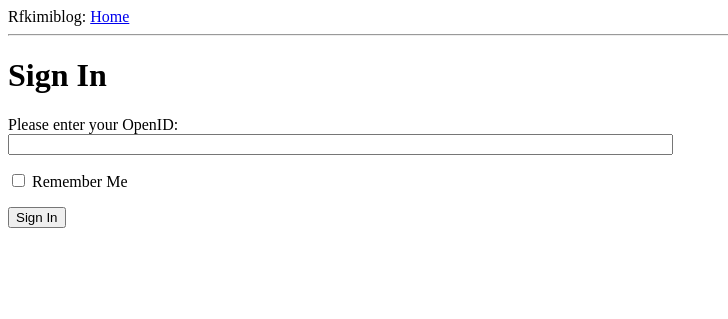
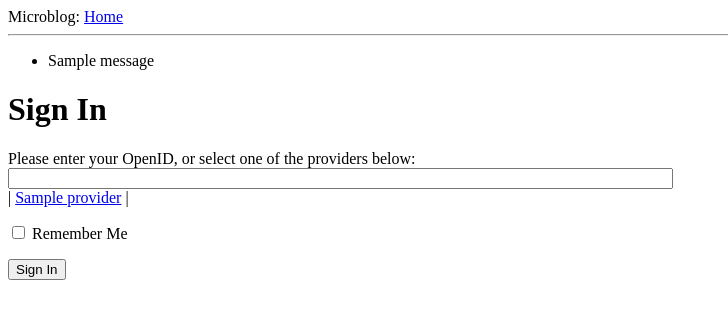
Before and after one commit to rfkimi/DevOps, a Flask app: template Flask_project/app/templates/login.html in a window 1280 px wide. Shown: the top 319 px of the page, without its empty margins (0-728 px from the left). Run offline with Flask 2, Linux system fonts and the light colour scheme; the template is opened without the code that fills it: values that come from a table or form of the project are taken from there, most other values are stand-ins (such as "Sample title", 1, 10 or a date in 2020); one stand-in notice (Sample message) is shown; form fields are guessed from the names that the template uses.

Commit message:
add Flask

```diff
--- a/Flask_project/app/forms.py
+++ b/Flask_project/app/forms.py
@@ -1,10 +1,10 @@
 #!/usr/bin/env python
 # encoding: utf-8
-from flask_wtf import Form
+from flask_wtf import FlaskForm
 from wtforms import StringField, BooleanField
 from wtforms.validators import DataRequired
 
 
-class LoginFrom(Form):
+class LoginFrom(FlaskForm):
     openid = StringField('openid', validators=[DataRequired()])
     remember_me = BooleanField('remember_me', default=False)
--- a/Flask_project/app/templates/base.html
+++ b/Flask_project/app/templates/base.html
@@ -1,14 +1,23 @@
 <html>
   <head>
     {% if title %}
-    <title>{{title}} - Flask_project</title>
+    <title>{{title}} - microblog</title>
     {% else %}
-    <title>Welcome to Flask_project</title>
+    <title>microblog</title>
     {% endif %}
   </head>
   <body>
-    <div>Rfkimiblog: <a href="/index">Home</a></div>
+    <div>Microblog: <a href="/index">Home</a></div>
     <hr>
+    {% with messages = get_flashed_messages() %}
+    {% if messages %}
+    <ul>
+    {% for message in messages %}
+        <li>{{ message }} </li>
+    {% endfor %}
+    </ul>
+    {% endif %}
+    {% endwith %}
     {% block content %}{% endblock %}
   </body>
 </html>
--- a/Flask_project/app/templates/login.html
+++ b/Flask_project/app/templates/login.html
@@ -1,15 +1,34 @@
-<!-- extend from base layout -->
+<!-- extend base layout -->
 {% extends "base.html" %}
 
 {% block content %}
+<script type="text/javascript">
+function set_openid(openid, pr)
+{
+    u = openid.search('<username>')
+    if (u != -1) {
+        // openid requires username
+        user = prompt('Enter your ' + pr + ' username:')
+        openid = openid.substr(0, u) + user
+    }
+    form = document.forms['login'];
+    form.elements['openid'].value = openid
+}
+</script>
 <h1>Sign In</h1>
 <form action="" method="post" name="login">
-    {{form.hidden_tag()}}
+    {{ form.hidden_tag() }}
     <p>
-        Please enter your OpenID:<br>
-        {{form.openid(size=80)}}<br>
+        Please enter your OpenID, or select one of the providers below:<br>
+        {{ form.openid(size=80) }}
+        {% for error in form.openid.errors %}
+          <span style="color: red;">[{{error}}]</span>
+        {% endfor %}<br>
+        |{% for pr in providers %}
+          <a href="javascript:set_openid('{{ pr.url }}', '{{ pr.name }}');">{{ pr.name }}</a> |
+        {% endfor %}
     </p>
-    <p>{{form.remember_me}} Remember Me</p>
+    <p>{{ form.remember_me }} Remember Me</p>
     <p><input type="submit" value="Sign In"></p>
 </form>
 {% endblock %}
```
Also changed, not shown: Flask_project/app/views.py (+9 -3 lines), Flask_project/config.py (+7 -0 lines).
